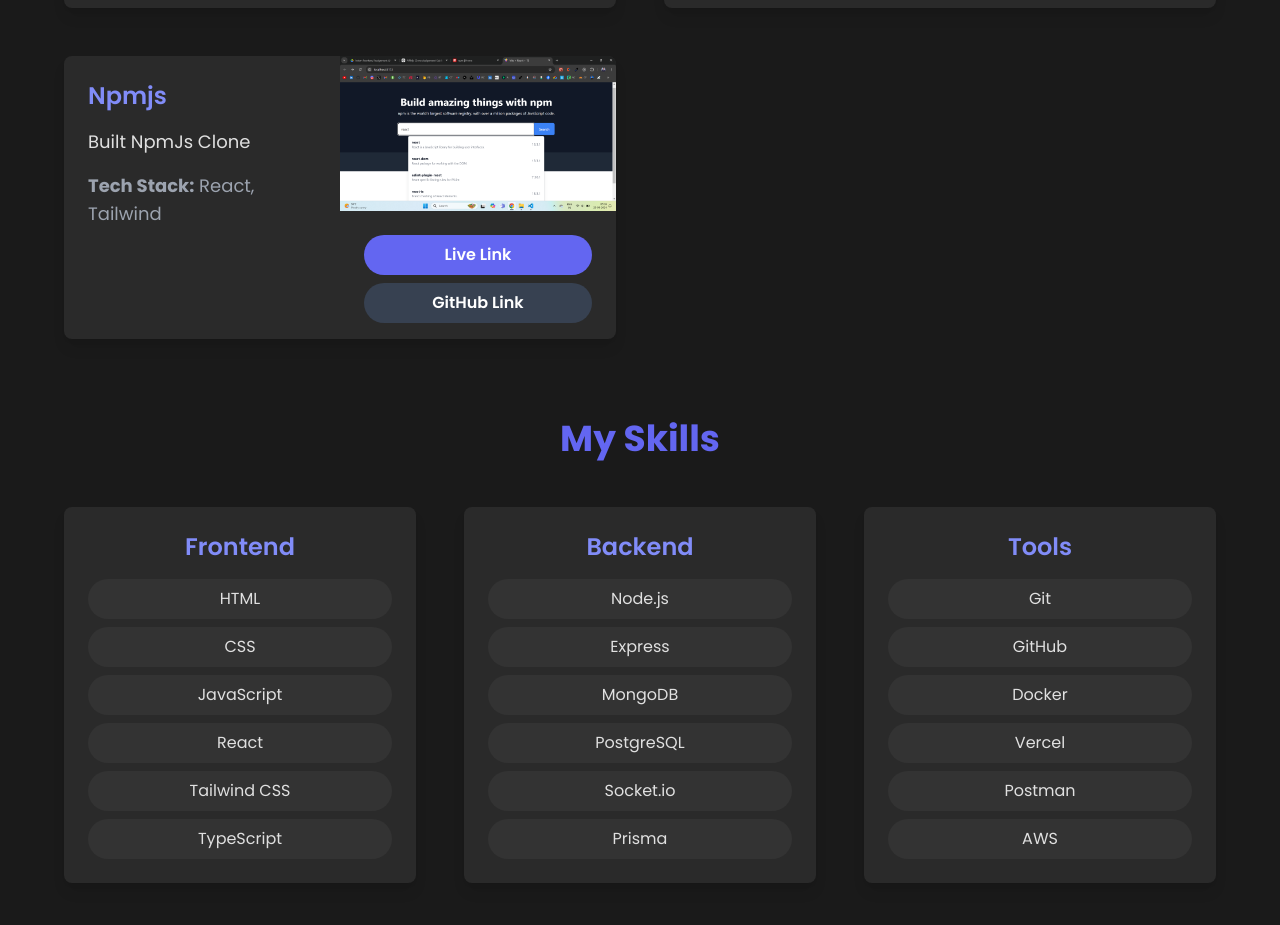
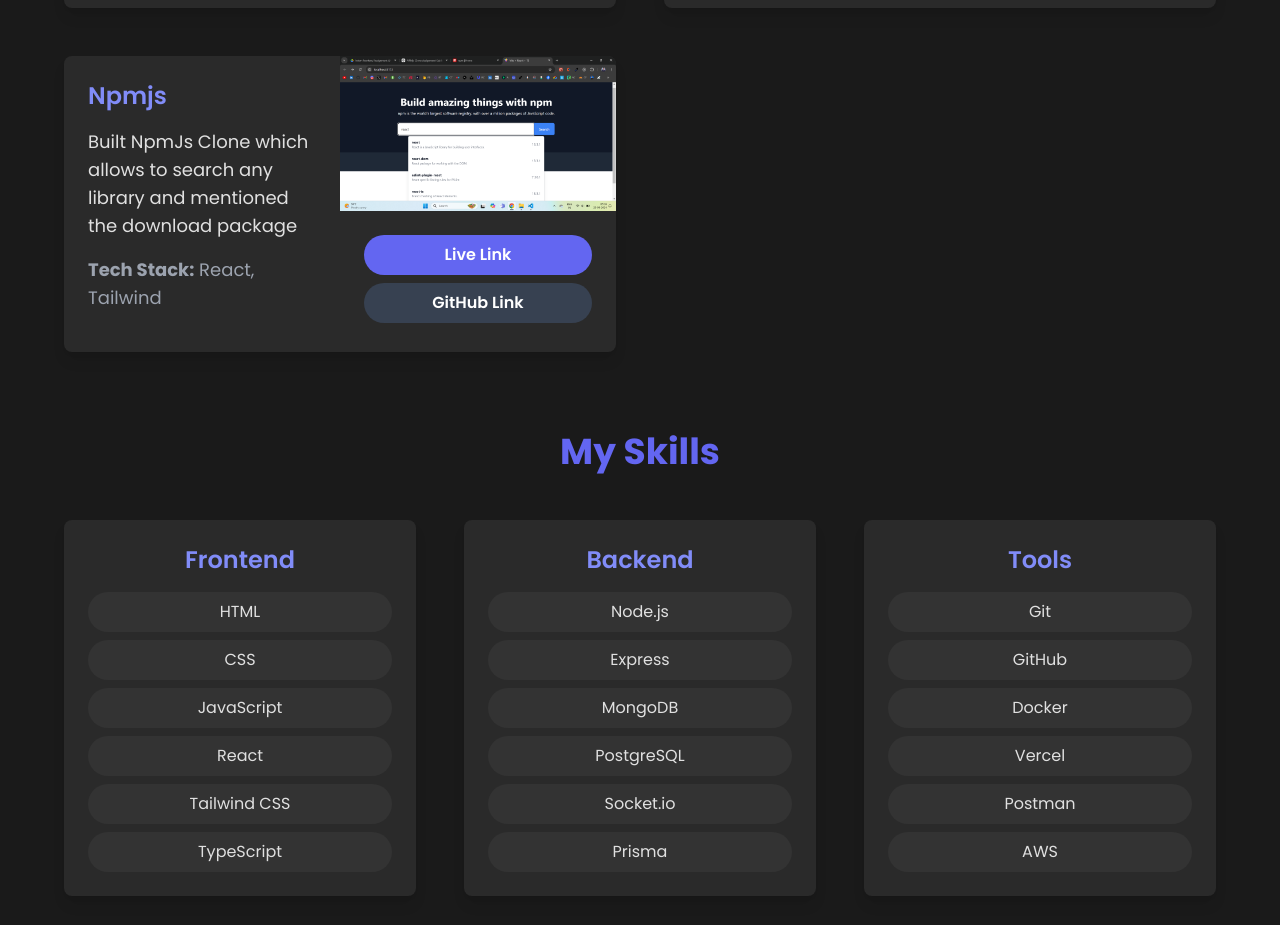
Before and after one commit to NirbhaySingh74/portfoio, a React (Vite) app: page / in a window 1280 px wide. Shown: the part 2080-3005 px from the top of the page. Built offline with nearby package versions, Linux system fonts and the light colour scheme.

Commit message:
npmjs textt

```diff
--- a/src/components/Projects.tsx
+++ b/src/components/Projects.tsx
@@ -44,7 +44,8 @@
   },
   {
     title: "Npmjs",
-    description: "Built NpmJs Clone",
+    description:
+      "Built NpmJs Clone which allows to search any library and mentioned the download package",
     techStack: "React, Tailwind",
     liveLink: "https://npmjss.vercel.app/",
     githubLink: "https://github.com/NirbhaySingh74/npmjs",
```
